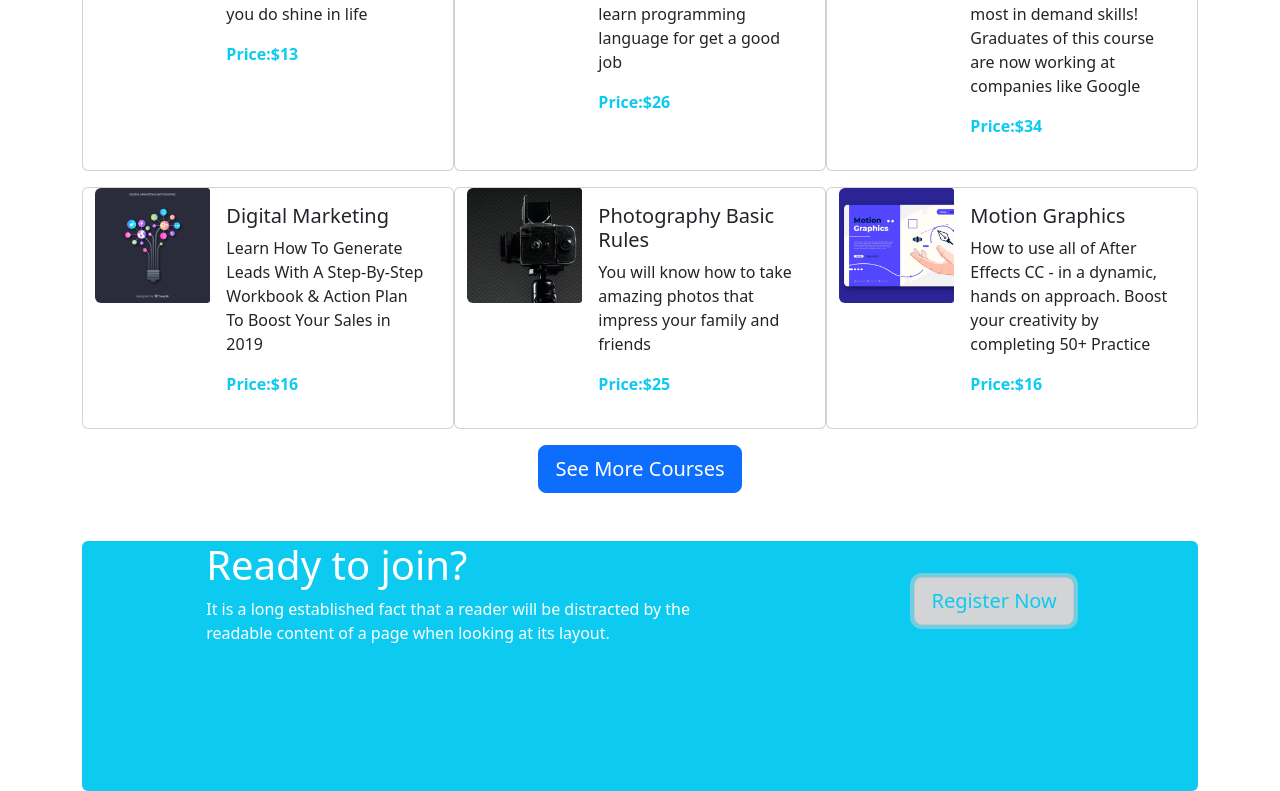
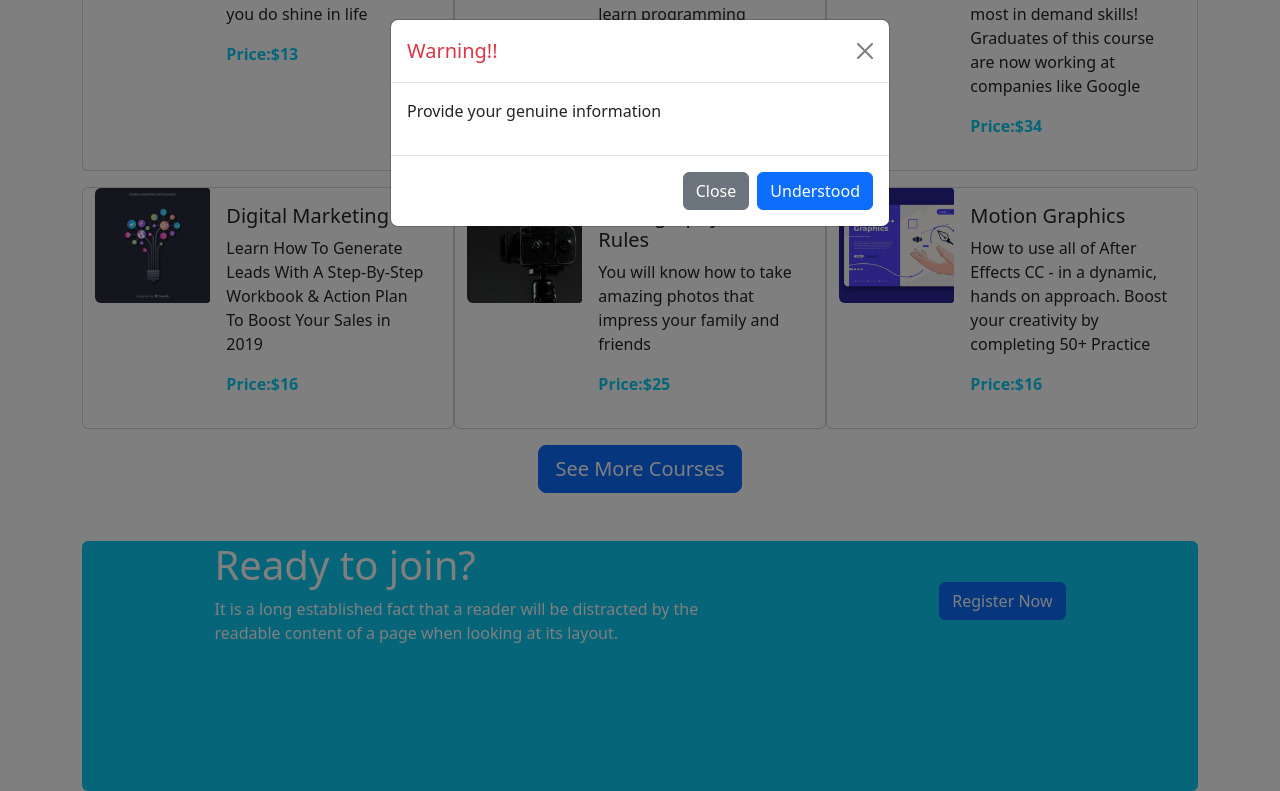
Before and after one commit to alhasib1626/noor-edu-hub, a plain HTML site: page index.html in a window 1280 px wide. Both pictures are taken after a click on the button "Register Now". Shown: the part 954-1745 px from the top of the page. Drawn offline with nearby package versions, Linux system fonts and the light colour scheme.

Commit message:
modal added

```diff
--- a/index.html
+++ b/index.html
@@ -245,14 +245,43 @@
         <!-- discover courses end-->
         <!-- ready to join start -->
         <section style="height: 250px;" class="container bg-info rounded-2 mt-5">
-            <div class="d-flex justify-content-around align-items-center justify-content-center">
+            <div class="d-flex justify-content-around align-items-center justify-content-center mt-5">
                 <div>
                     <h1 class="text-white">Ready to join?
                     </h1>
                     <p class="text-white">It is a long established fact that a reader will be distracted by the <br>
                         readable content of a page when looking at its layout.</p>
                 </div>
-                <div><button type="button" class="btn btn-light btn-lg text-info">Register Now</button>
+                <div>
+                    <!-- Button trigger modal -->
+                    <button type="button" class="btn btn-primary" data-bs-toggle="modal"
+                        data-bs-target="#staticBackdrop">
+                        Register Now
+
+                    </button>
+
+                    <!-- Modal -->
+                    <div class="modal fade" id="staticBackdrop" data-bs-backdrop="static" data-bs-keyboard="false"
+                        tabindex="-1" aria-labelledby="staticBackdropLabel" aria-hidden="true">
+                        <div class="modal-dialog">
+                            <div class="modal-content">
+                                <div class="modal-header">
+                                    <h5 class="modal-title text-danger" id="staticBackdropLabel">Warning!!</h5>
+                                    <button type="button" class="btn-close" data-bs-dismiss="modal"
+                                        aria-label="Close"></button>
+                                </div>
+                                <div class="modal-body">
+                                    <p>Provide your genuine information</p>
+
+                                </div>
+                                <div class="modal-footer">
+                                    <button type="button" class="btn btn-secondary"
+                                        data-bs-dismiss="modal">Close</button>
+                                    <button type="button" class="btn btn-primary">Understood</button>
+                                </div>
+                            </div>
+                        </div>
+                    </div>
                 </div>
             </div>
 
```
